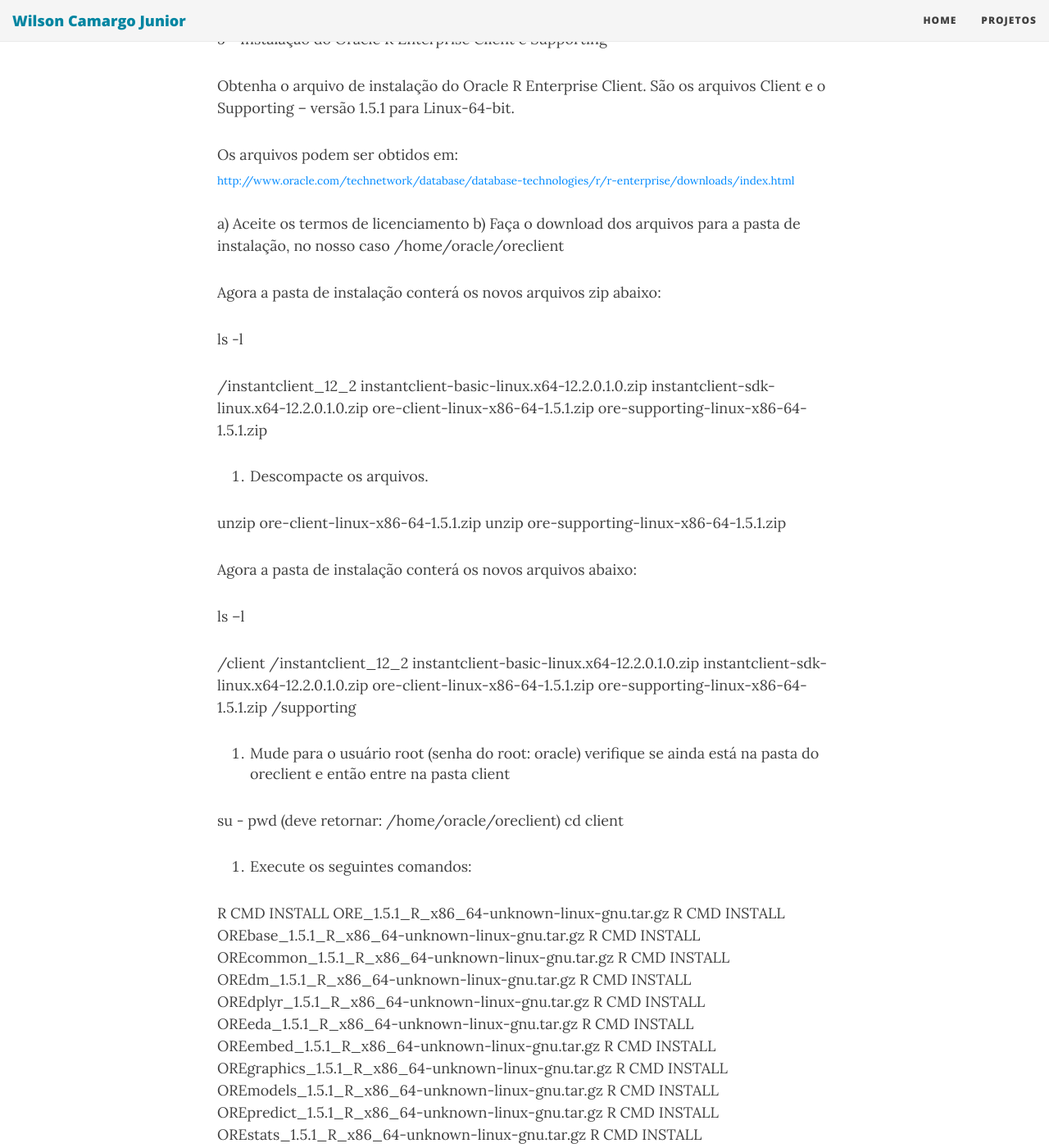
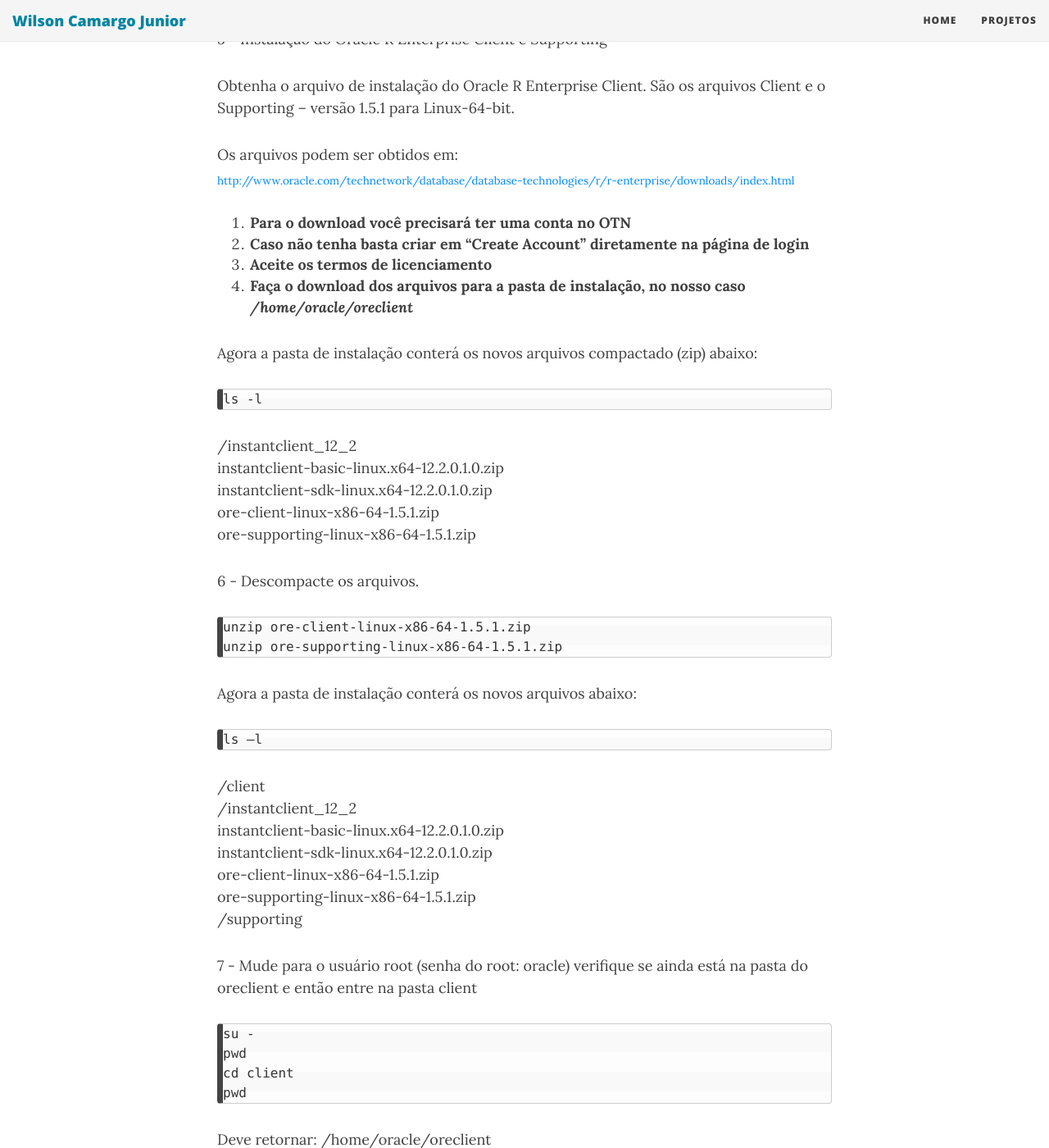
Before and after one commit to wilson-camargo-jr/teste, a Jekyll site: the page built from _posts/2018-06-18-ANN-ORE-P3.md, in a window 1280 px wide and 1400 px high, scrolled down 9605 px. Shown: the whole window at 82% size. Built offline with Jekyll 4.4.1, drawn with Linux system fonts in a browser that asks for light colours; nearby versions of some CDN libraries; some of the changed text lies outside the part shown.

Commit message:
Update 2018-06-18-ANN-ORE-P3.md

````diff
--- a/_posts/2018-06-18-ANN-ORE-P3.md
+++ b/_posts/2018-06-18-ANN-ORE-P3.md
@@ -216,7 +216,6 @@
 
 Obtenha os arquivos de instalação do Oracle Instant Client para Linux. São os arquivos instantclient-basic-linux.x64-12.2.0.1.0.zip e o instantclient-sdk-linux.x64-12.2.0.1.0.zip.  Esses arquivos podem ser obtidos em:
 <sub><a href="http://www.oracle.com/technetwork/topics/linuxx86-64soft-092277.html" target="_blank">http://www.oracle.com/technetwork/topics/linuxx86-64soft-092277.html</a></sub>
-
 
 1. **Para o download você precisará ter uma conta no OTN**
 2. **Caso não tenha basta criar em “Create Account” diretamente na página de login**
@@ -269,12 +268,16 @@
 <sub><a href="http://www.oracle.com/technetwork/database/database-technologies/r/r-enterprise/downloads/index.html" target="_blank">http://www.oracle.com/technetwork/database/database-technologies/r/r-enterprise/downloads/index.html</a></sub>
 
 
-a)	Aceite os termos de licenciamento
-b)	Faça o download dos arquivos para a pasta de instalação, no nosso caso /home/oracle/oreclient
+1. **Para o download você precisará ter uma conta no OTN**
+2. **Caso não tenha basta criar em “Create Account” diretamente na página de login**
+3. **Aceite os termos de licenciamento**
+4. **Faça o download dos arquivos para a pasta de instalação, no nosso caso _/home/oracle/oreclient_**
 
-Agora a pasta de instalação conterá os novos arquivos zip abaixo:
+Agora a pasta de instalação conterá os novos arquivos compactado (zip) abaixo:
 
+```
 ls -l
+```
 
 /instantclient_12_2
 instantclient-basic-linux.x64-12.2.0.1.0.zip
@@ -282,14 +285,18 @@
 ore-client-linux-x86-64-1.5.1.zip
 ore-supporting-linux-x86-64-1.5.1.zip
 
-6.	Descompacte os arquivos.
+6 - Descompacte os arquivos.
 
+```
 unzip ore-client-linux-x86-64-1.5.1.zip
 unzip ore-supporting-linux-x86-64-1.5.1.zip
+```
 
 Agora a pasta de instalação conterá os novos arquivos abaixo:
 
+```
 ls –l
+```
 
 /client
 /instantclient_12_2
@@ -299,15 +306,20 @@
 ore-supporting-linux-x86-64-1.5.1.zip
 /supporting
 
-7.	Mude para o usuário root (senha do root: oracle) verifique se ainda está na pasta do oreclient e então entre na pasta client
+7 - Mude para o usuário root (senha do root: oracle) verifique se ainda está na pasta do oreclient e então entre na pasta client
 
+```
 su -
-pwd (deve retornar: /home/oracle/oreclient)
+pwd
 cd client
+pwd
+```
 
+Deve retornar: /home/oracle/oreclient
 
-8.	Execute os seguintes comandos:
+8 -	Execute os seguintes comandos:
 
+```
 R CMD INSTALL ORE_1.5.1_R_x86_64-unknown-linux-gnu.tar.gz
 R CMD INSTALL OREbase_1.5.1_R_x86_64-unknown-linux-gnu.tar.gz
 R CMD INSTALL OREcommon_1.5.1_R_x86_64-unknown-linux-gnu.tar.gz
@@ -320,13 +332,17 @@
 R CMD INSTALL OREpredict_1.5.1_R_x86_64-unknown-linux-gnu.tar.gz
 R CMD INSTALL OREstats_1.5.1_R_x86_64-unknown-linux-gnu.tar.gz
 R CMD INSTALL ORExml_1.5.1_R_x86_64-unknown-linux-gnu.tar.gz
+```
 
-9.	Agora mude para a pasta supporting:
+9 - Agora mude para a pasta supporting:
 
+```
 cd /home/oracle/oreclient/supporting
+```
 
-10.	Execute os seguintes comandos:
+10 - Execute os seguintes comandos:
 
+```
 R CMD INSTALL arules_1.5-0_R_x86_64-unknown-linux-gnu.tar.gz
 R CMD INSTALL Cairo_1.5-9_R_x86_64-unknown-linux-gnu.tar.gz
 R CMD INSTALL DBI_0.6-1_R_x86_64-unknown-linux-gnu.tar.gz
@@ -334,35 +350,33 @@
 R CMD INSTALL randomForest_4.6-12_R_x86_64-unknown-linux-gnu.tar.gz
 R CMD INSTALL ROracle_1.3-1_R_x86_64-unknown-linux-gnu.tar.gz
 R CMD INSTALL statmod_1.4.29_R_x86_64-unknown-linux-gnu.tar.gz
+```
 
-11.	Após a instalação das bibliotecas execute os seguintes comandos:
+11 - Após a instalação das bibliotecas execute os seguintes comandos:
 
+```
 yum install libpng12
 yum install curl-devel
 ln -s /usr/lib64/libtiff.so.5 /usr/lib64/libtiff.so.3
+```
 
-12.	Saia do usuário root
+12 - Saia do usuário root
+
+```
 exit
-
-Pronto. Agora podemos testar nossa instalação.
-
-
-
-
-
-
-
-
+```
+Pronto. Instalação terminada. Agora podemos testar nossa instalação.
 
 Execute os comandos abaixo:
 
+```
 cd
-
 R
 Library(ORE)
 ore.connect("RQUSER", password="oracle", conn_string="", all=TRUE)
 ore.is.connected()
 quit()
+```
 
 Após carregar o pacote ORE, você deverá ver a seguinte mensagem:
 
````
Also changed, not shown: other parts of _posts/2018-06-18-ANN-ORE-P3.md (+5 -5 lines).
